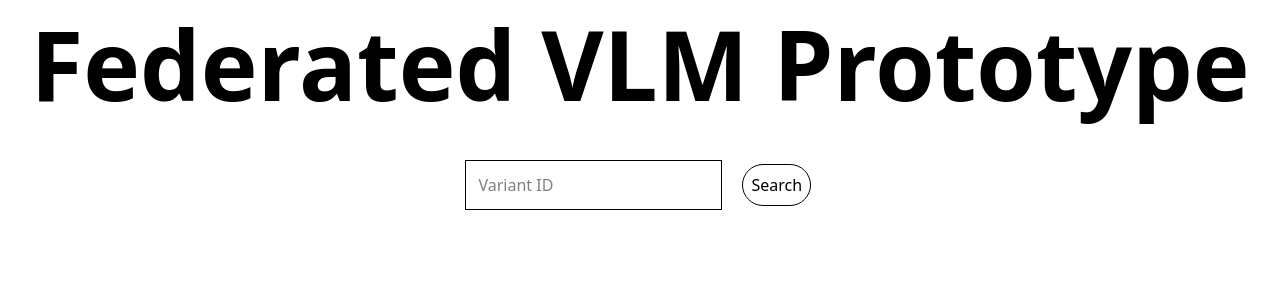
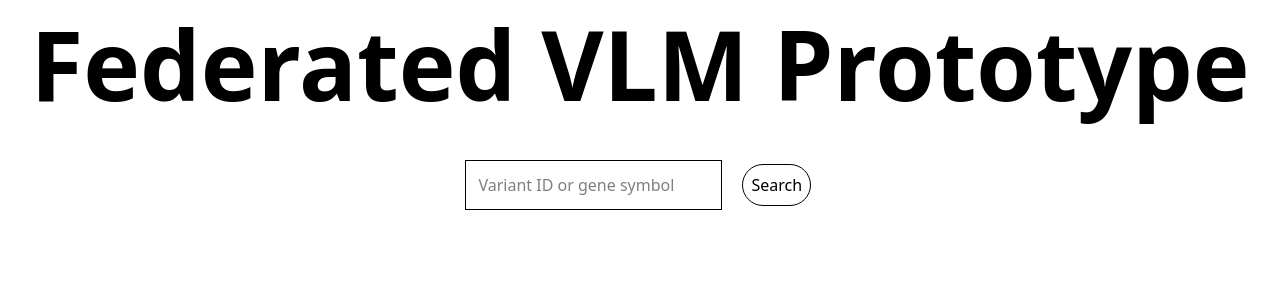
Before and after one commit to phildarnowsky-broad/vlm-prototype-frontend, a React (Vite) app: page / in a window 1280 px wide. Shown: the top 300 px of the page. Built offline with nearby package versions, Linux system fonts and the light colour scheme.

Commit message:
update placeholder

```diff
--- a/src/routes/__root.tsx
+++ b/src/routes/__root.tsx
@@ -47,7 +47,7 @@ export const Route = createRootRoute({
             <div>
               <input
                 className="border mr-5 p-3"
-                placeholder="Variant ID"
+                placeholder="Variant ID or gene symbol"
                 type="text"
                 name="search-term"
               />
```
